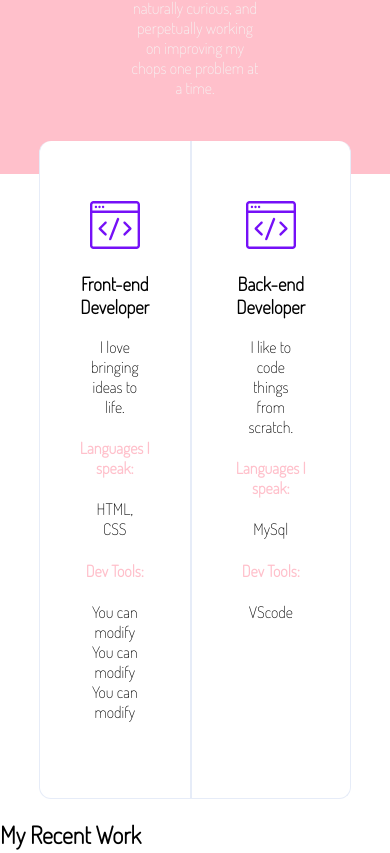
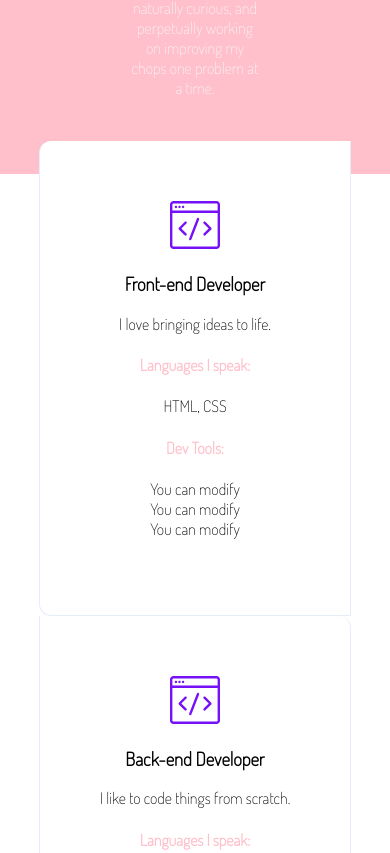
Before and after one commit to WildCodeSchool-2024-09/JS-Lyon-bleu-checkpoint-1, a website: page site/portfolio.html in a window 390 px wide. Shown: the part 838-1691 px from the top of the page. Drawn offline with Linux system fonts and the light colour scheme.

Commit message:
finish CSSpart 2 before bonus

```diff
--- a/site/css/portfolio.css
+++ b/site/css/portfolio.css
@@ -130,4 +130,8 @@ nav {
   .desktop {
     display: none;
   }
+  .skills-set {
+    display: flex;
+    flex-direction: column-reverse;
+  }
 }
```
